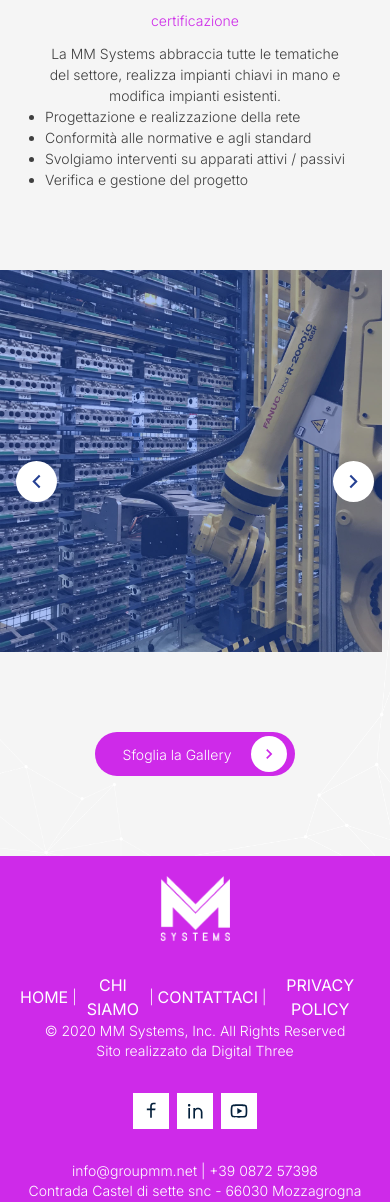
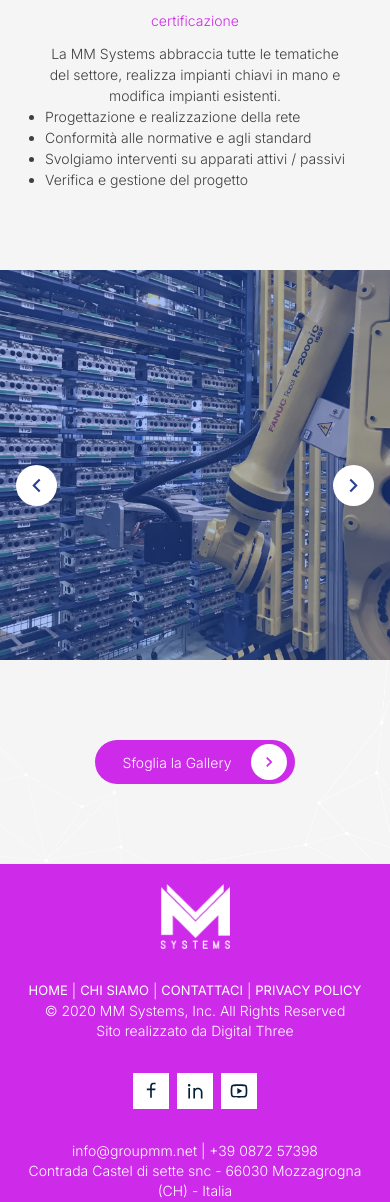
Before and after one commit to digitalthree/mmsystems, a Next.js app: page /progettazione/dinamica in a window 390 px wide. Shown: the part 1746-2948 px from the top of the page. Built offline with nearby package versions, Linux system fonts and the light colour scheme.

Commit message:
bugFixing mobile

```diff
--- a/src/app/components/carousel/MyCarousel.tsx
+++ b/src/app/components/carousel/MyCarousel.tsx
@@ -47,19 +47,19 @@ const MyCarousel: React.FC<MyCarouselProps> = ({}) => {
                     )
                 }}
             >
-                <div className="relative mr-2">
+                <div className="relative sm:mr-2">
                     <Image src={image1} alt="assets/1.jpeg" className="w-full"/>
                     <div className="w-full bg-[#2A60E9] h-[600px] opacity-40 absolute top-0 left-0 bottom-0 right-0 z-50"/>
                 </div>
-                <div className="relative mr-2">
+                <div className="relative sm:mr-2">
                     <Image src={image2} alt="assets/1.jpeg" className="w-full"/>
                     <div className="w-full bg-[#2A60E9] h-[600px] opacity-40 absolute top-0 left-0 bottom-0 right-0 z-50"/>
                 </div>
-                <div className="relative mr-2">
+                <div className="relative sm:mr-2">
                     <Image src={image3} alt="assets/1.jpeg" className="w-full"/>
                     <div className="w-full bg-[#2A60E9] h-[600px] opacity-40 absolute top-0 left-0 bottom-0 right-0 z-50"/>
                 </div>
-                <div className="relative mr-2">
+                <div className="relative sm:mr-2">
                     <Image src={image2} alt="assets/1.jpeg" className="w-full"/>
                     <div className="w-full bg-[#2A60E9] h-[600px] opacity-40 absolute top-0 left-0 bottom-0 right-0 z-50"/>
                 </div>
--- a/src/app/components/home/components/ClientiVideoSection.tsx
+++ b/src/app/components/home/components/ClientiVideoSection.tsx
@@ -27,11 +27,10 @@ const ClientiVideoSection: React.FC<ClientiVideoSectionProps> = ({}) => {
                 <div className="container flex flex-col py-20 mx-auto bg-white items-center">
                     <h1 className="font-light text-7xl md:text-[48px] text-[35px]">video e recensioni</h1>
                     <hr className="w-full border border-black my-10"/>
-                    <div className="flex justify-center">
-                        <YouTube videoId="yhdL4jz74WM"
-                                 opts={opts} iframeClassName=" "
-                        />
-                    </div>
+                    <YouTube videoId="yhdL4jz74WM"
+                             opts={opts}
+                             iframeClassName="w-[100%] h-[400px] md:w-[500px] md:h-[300px] xl:w-[1000px] xl:h-[500px]"
+                    />
                 </div>
             </div>
         </>
--- a/src/app/components/navbar/components/NavbarLink.tsx
+++ b/src/app/components/navbar/components/NavbarLink.tsx
@@ -22,7 +22,7 @@ const NavbarLink: React.FC<NavbarLinkProps> = ({link, title, hrVisibility, setHr
             updateNavbarBackgroundColor("#04203b")
             updateFooterBackgroundColor("#04203b")
         }}>
-            <div className="flex flex-col">
+            <div className="flex flex-col sm:text-base text-[13px]">
                 {title}
                 {hrVisibility && hrVisibility === link && <hr className={`w-full border ${(navbarBackgroundColor === "#04203b" && !footer)  ? 'border-white' : "border-[#3f3f3f]"}`}/>}
             </div>
```
